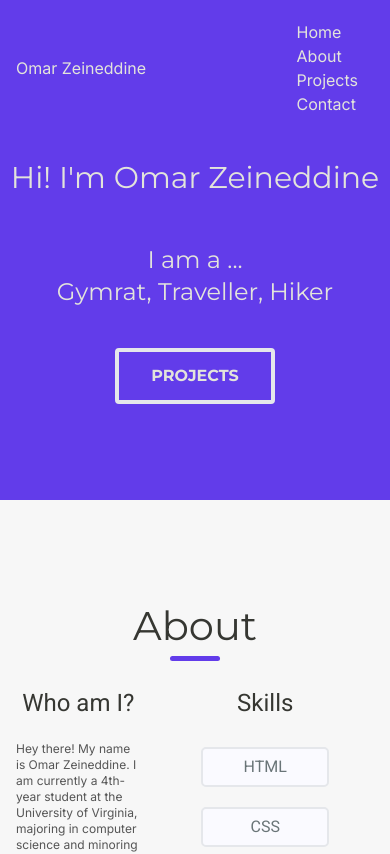
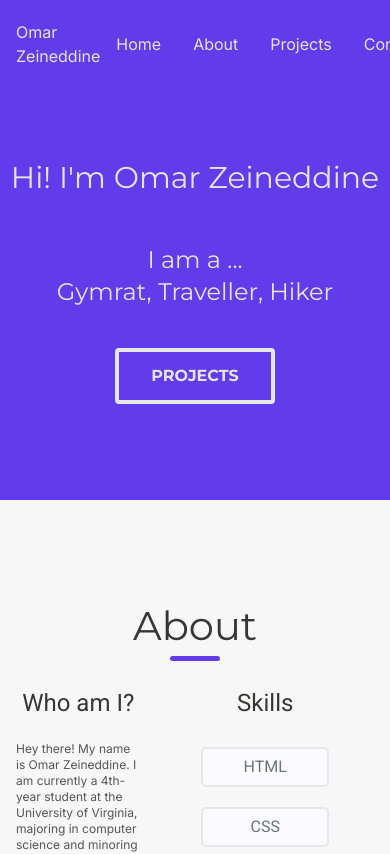
Before and after one commit to ozeineddine/portfolio-website, a Next.js app: page / in a window 390 px wide. Shown: the top 854 px of the page. Built offline with nearby package versions, Linux system fonts and the light colour scheme.

Commit message:
test header flex-row"

```diff
--- a/components/Header.tsx
+++ b/components/Header.tsx
@@ -9,7 +9,7 @@ const header = () => {
         <Link href="#home">
           <h1 className="">Omar Zeineddine</h1>
         </Link>
-        <div className="flex flex-col sm:flex-row sm:w-[400px]">
+        <div className="flex flex-row sm:flex-row sm:w-[400px]">
           {headerList.map((item) => {
             // Creating the href variable for the anchor links for the header and sections
             const href = `#${item.toLowerCase()}`;
```
